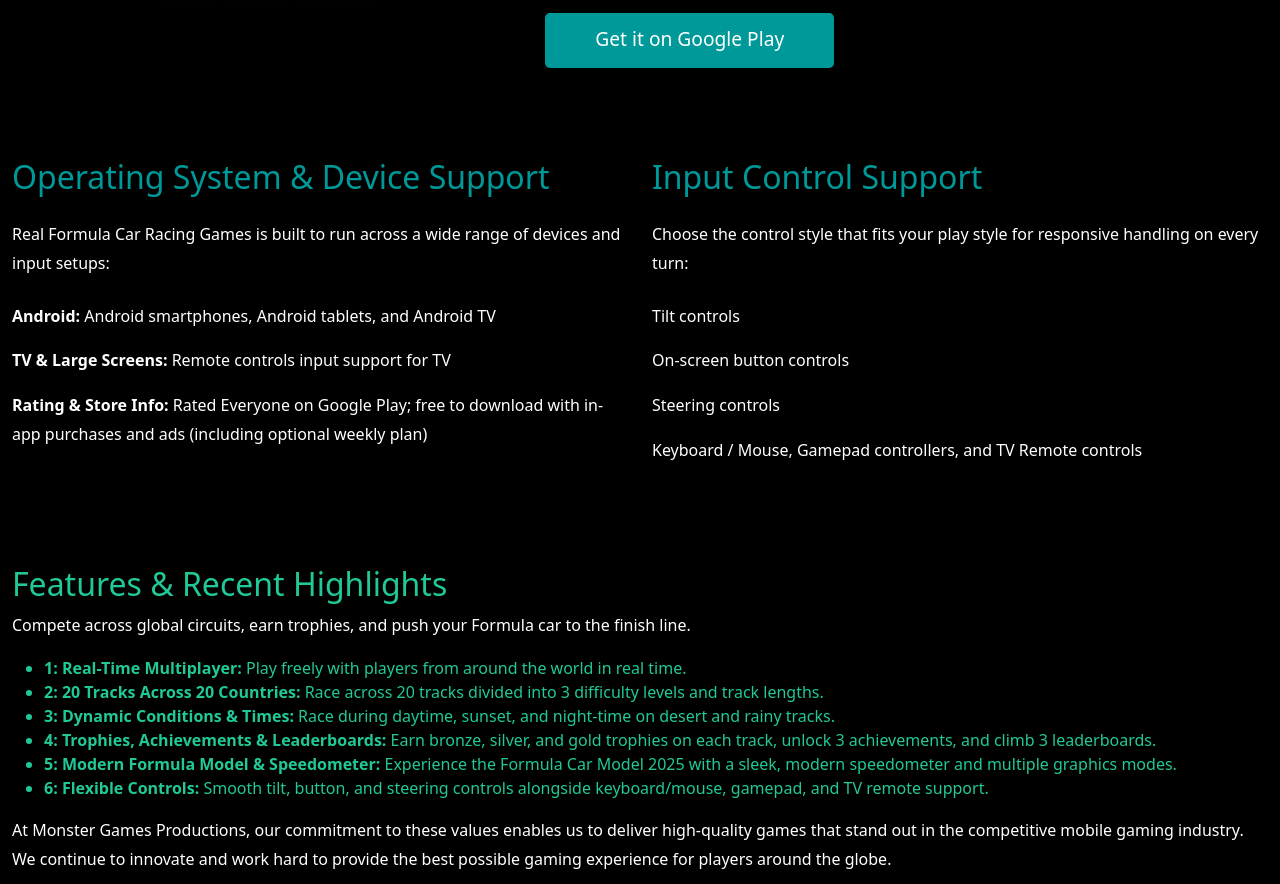
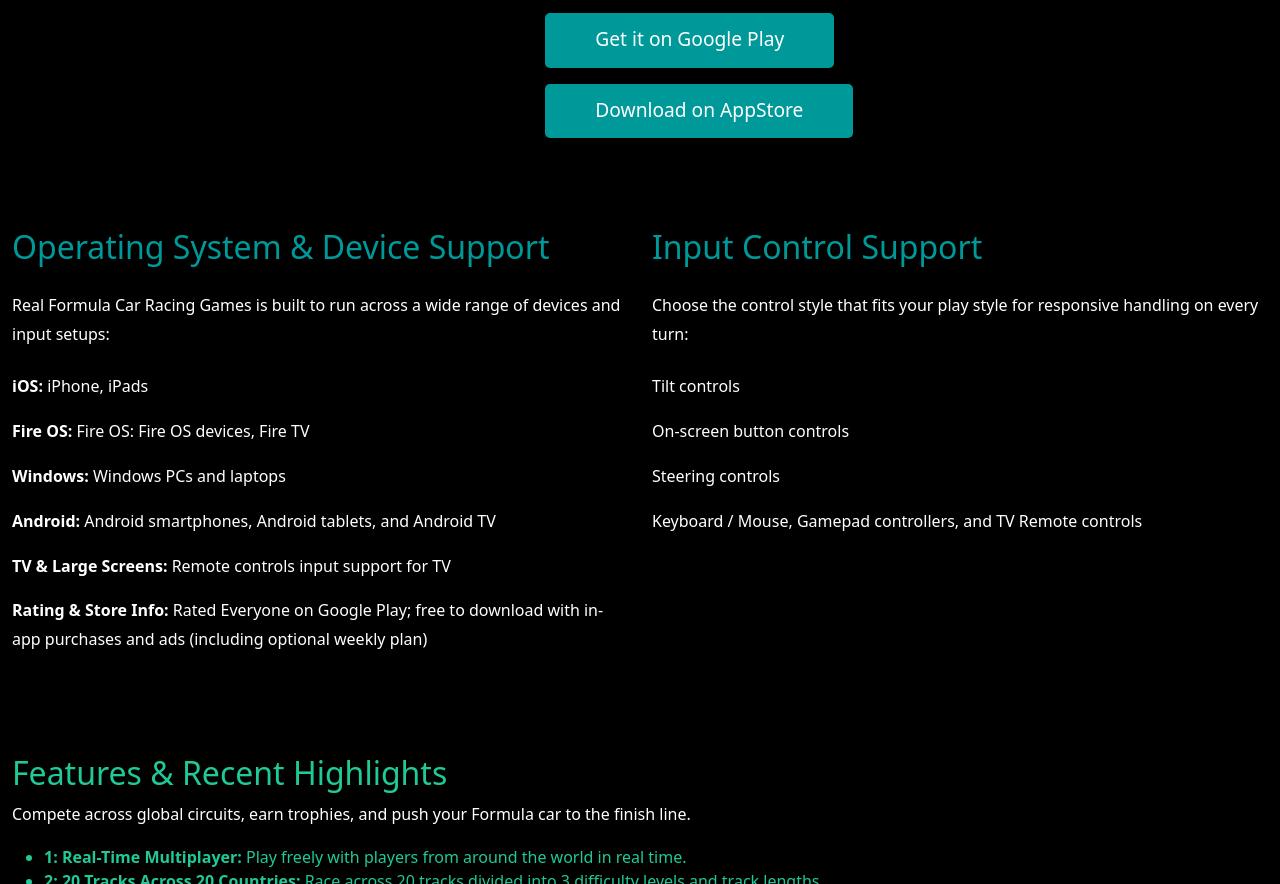
Before and after one commit to MonsterGamesProductions/MonsterGames, a plain HTML site: page real-formula-game.html in a window 1280 px wide. Shown: the part 1282-2166 px from the top of the page. Drawn offline with Linux system fonts and the light colour scheme.

Commit message:
Update real-formula-game.html

```diff
--- a/real-formula-game.html
+++ b/real-formula-game.html
@@ -83,6 +83,9 @@
                     <p>
                         <a href="https://play.google.com/store/apps/details?id=com.monstergamesproductions.formula.racing" class="btn btn-primary" target="_blank" rel="noopener noreferrer">Get it on Google Play</a>
                     </p>
+					 <p>
+                        <a href="https://apps.apple.com/us/app/grand-formula-racing-pro/id1392881154" class="btn btn-primary" target="_blank" rel="noopener noreferrer">Download on AppStore</a>
+                    </p>
                 </div>
             </div>
         </div>
@@ -95,6 +98,17 @@
                     <p class="mb-4">
                         Real Formula Car Racing Games is built to run across a wide range of devices and input setups:
                     </p>
+					 <p>
+                        <strong>iOS:</strong> iPhone, iPads
+                    </p>
+					 <p>
+                        <strong>Fire OS:</strong> Fire OS: Fire OS devices, Fire TV
+                    </p>
+
+					<p>
+                        <strong>Windows:</strong> Windows PCs and laptops
+                    </p>
+
                     <p>
                         <strong>Android:</strong> Android smartphones, Android tablets, and Android TV
                     </p>
```
